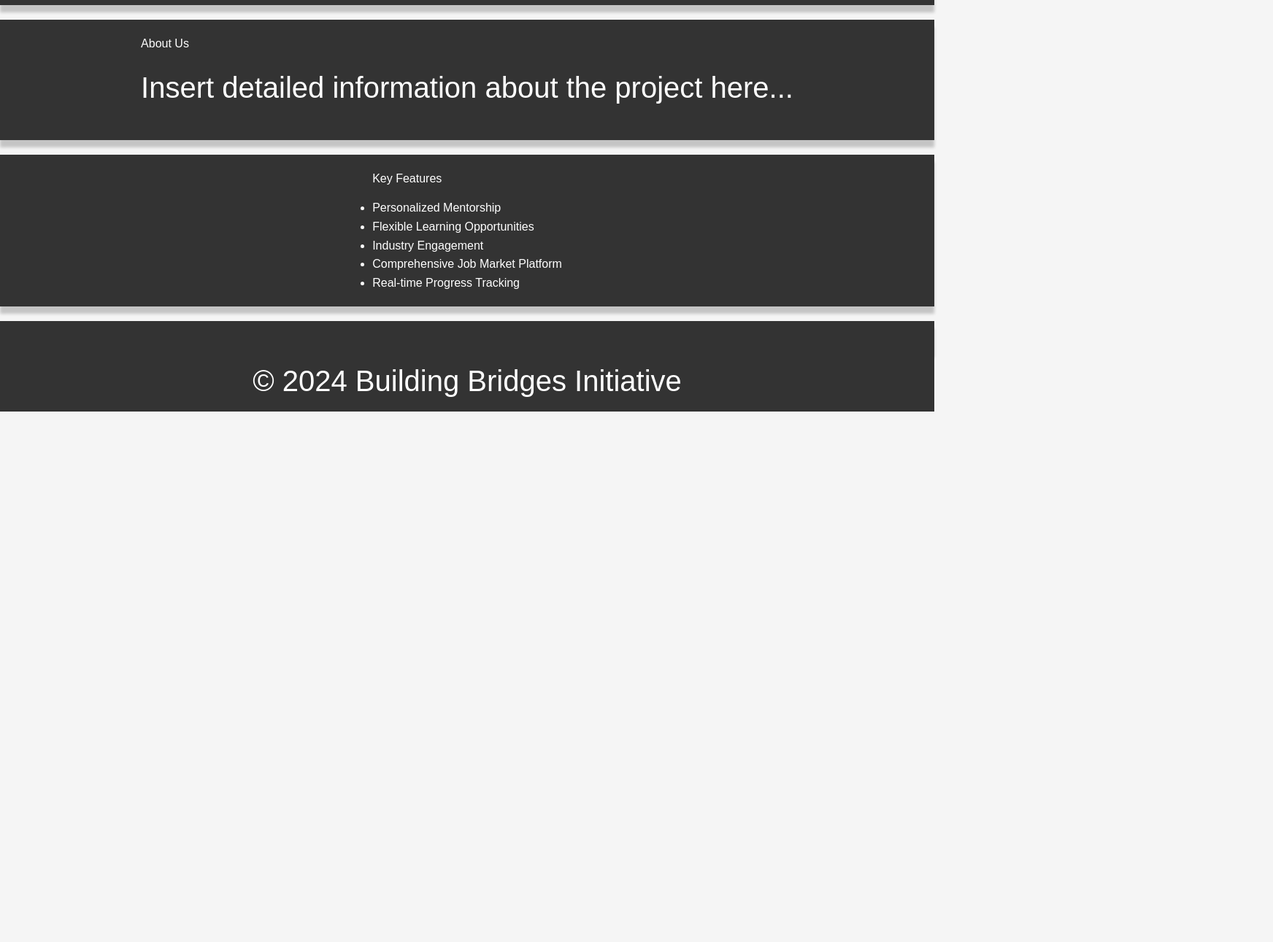
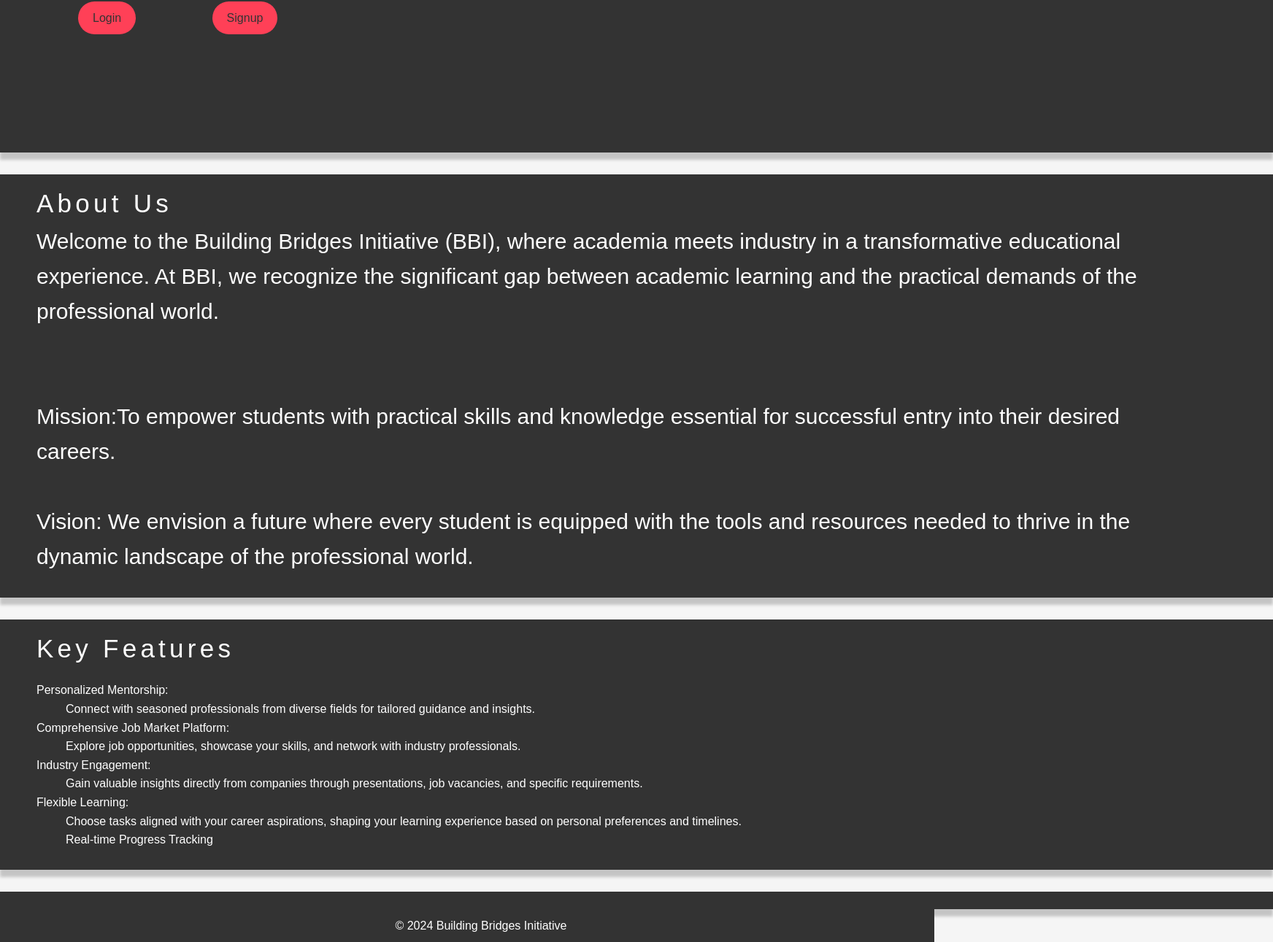
Before and after one commit to Brandon-Isaac/Building-Bridges, a plain HTML site: page index.html in a window 1280 px wide. Shown: the part 736-2027 px from the top of the page at 73% size, 1744 px wide, since content can reach past the window. Before the commit the page ends 1300 px from the top, so only its background shows below. Drawn offline with nearby package versions, Linux system fonts and the light colour scheme; a script that the page names is missing.

Commit message:
5th commit

```diff
--- a/index.html
+++ b/index.html
@@ -39,24 +39,32 @@
     </div>
   </section>
 
-  <section id="about" class="about" data-aos="fade-up" data-aos-duration="1000">
+  <section  class="about" data-aos="fade-up" data-aos-duration="1000">
     <div class="container">
-      <h2>About Us</h2>
-      <p>Insert detailed information about the project here...</p>
-    </div>
+        <div id="about"> <h2>About Us</h2>
+      <p>Welcome to the Building Bridges Initiative (BBI), where academia meets industry in a transformative educational experience.
+         At BBI, we recognize the significant gap between academic learning and the practical demands of the professional world. <br><br><br>
+        Mission:To empower students with practical skills and knowledge essential for successful entry into their desired careers. <br><br>
+
+        Vision: We envision a future where every student is equipped with the tools and resources needed to thrive in the dynamic landscape of the professional world.</p>
+     </div>
+      </div>
   </section>
 
    <section id="features" class="features" data-aos="fade-up" data-aos-duration="1000">
     <div class="container">
       <h2>Key Features</h2>
-      <ul>
-        <li>Personalized Mentorship</li>
-        <li>Flexible Learning Opportunities</li>
-        <li>Industry Engagement</li>
-        <li>Comprehensive Job Market Platform</li>
-        <li>Real-time Progress Tracking</li>
-        <!-- Add more features as needed -->
-      </ul>
+      <dl>
+        <dt>Personalized Mentorship:</dt>
+           <dd>Connect with seasoned professionals from diverse fields for tailored guidance and insights.</dd>
+        <dt>Comprehensive Job Market Platform: </dt>
+          <dd> Explore job opportunities, showcase your skills, and network with industry professionals.</dd>
+        <dt>Industry Engagement: </dt>
+         <dd>Gain valuable insights directly from companies through presentations, job vacancies, and specific requirements.</dd>
+        <dt>Flexible Learning:</dt>
+        <dd>Choose tasks aligned with your career aspirations, shaping your learning experience based on personal preferences and timelines.</dd>
+        <dd>Real-time Progress Tracking</li>
+      </dl>
     </div>
   </section>
 
--- a/styles.css
+++ b/styles.css
@@ -2,8 +2,9 @@ body {
     font-family: Arial, sans-serif;
     margin: 0;
     padding: 0;
+    overflow-x: hidden;
+    overflow-y:inherit;
   }
-
   header {
     position: fixed; /* Set the position to fixed */
     top: 0; /* Position it at the top of the viewport */
@@ -16,7 +17,7 @@ body {
     justify-content: space-between;
     align-items: center;
     box-shadow: 0 10px 4px rgba(0, 0, 0, 0.2);
-    width: 205vh;
+    width: 215vh;
     border-radius:0 0 40px 0;
     height: auto;
   }
@@ -64,16 +65,26 @@ body {
     display: flex;
     justify-content: space-between;
     align-items: center;
-    padding: 20px;
+    padding: 12px;
     box-shadow: 0 10px 4px rgba(0, 0, 0, 0.2);
-    margin-top: 20px;
+    margin-top: 30px;
+    width: 215vh;
+  }
+  .container{
+    margin-left: 38px;
+    max-width: 215vh;
   }
   #home{
     display: inline-block;
     align-items: center;
+    margin: 150px 45px;
+  }
+  #about{
+    font-size: 30px;
+    max-width: 90%;
   }
   .container h1 {
-    font-size: 50px;
+    font-size: 55px;
     overflow: hidden; /* Ensures the content is not revealed until the animation */
     white-space: nowrap; /* Keeps the content on a single line */
     margin: 0 auto; /* Gives that scrolling effect as the typing happens */
@@ -87,16 +98,27 @@ body {
     from { width: 0 }
     to { width: 100% }
   }
-  .container p{
-    font-size: 40px;
+  #home p{
+    font-size: 45px;
+  }
+  .container h2{
+    font-size: 35px;
+    overflow: hidden; /* Ensures the content is not revealed until the animation */
+    white-space: nowrap; /* Keeps the content on a single line */
+    margin: 0 auto; /* Gives that scrolling effect as the typing happens */
+    letter-spacing: .15em; /* Adjust as needed */
+    animation:
+      typing 3.5s steps(40, end);
   }
   .home-intro{
     display: flex;
     width: 200vh;
   }
  .logo-container{
-    max-width:100vh;
-    width: 100vh;
+    max-width:80vh;
+    width: 80vh;
+    right: 10px;
+    position: relative;
  }
   .logo-container img{
     width: 100%;
@@ -107,17 +129,22 @@ body {
     align-items: center;
   }
   .auth-buttons button {
+    margin:0 50px;
     background-color: #ff4057;
     color: #333;
     border-radius: 50px;
     border: none;
     padding: 10px 20px;
     cursor: pointer;
-    transition: background-color 0.3s ease;
+    transition:0.5s ease;
   }
 
   .auth-buttons button:hover {
-    background-color:#ff4057;
+    color: #f5f5f5;
+    filter: blur(1.2);
+  }
+  .about{
+    max-width: 215vh;
   }
 
   footer {
@@ -207,11 +234,6 @@ html, body, div, span, h1, h2, h3, h4, h5, h6, p, a, img, ol, ul, li, form, labe
     color: #333;
   }
 
-  .container {
-    max-width: 1200px;
-    margin: 0 auto;
-    padding: 0 20px;
-  }
 
 
   /* Typography */
```
